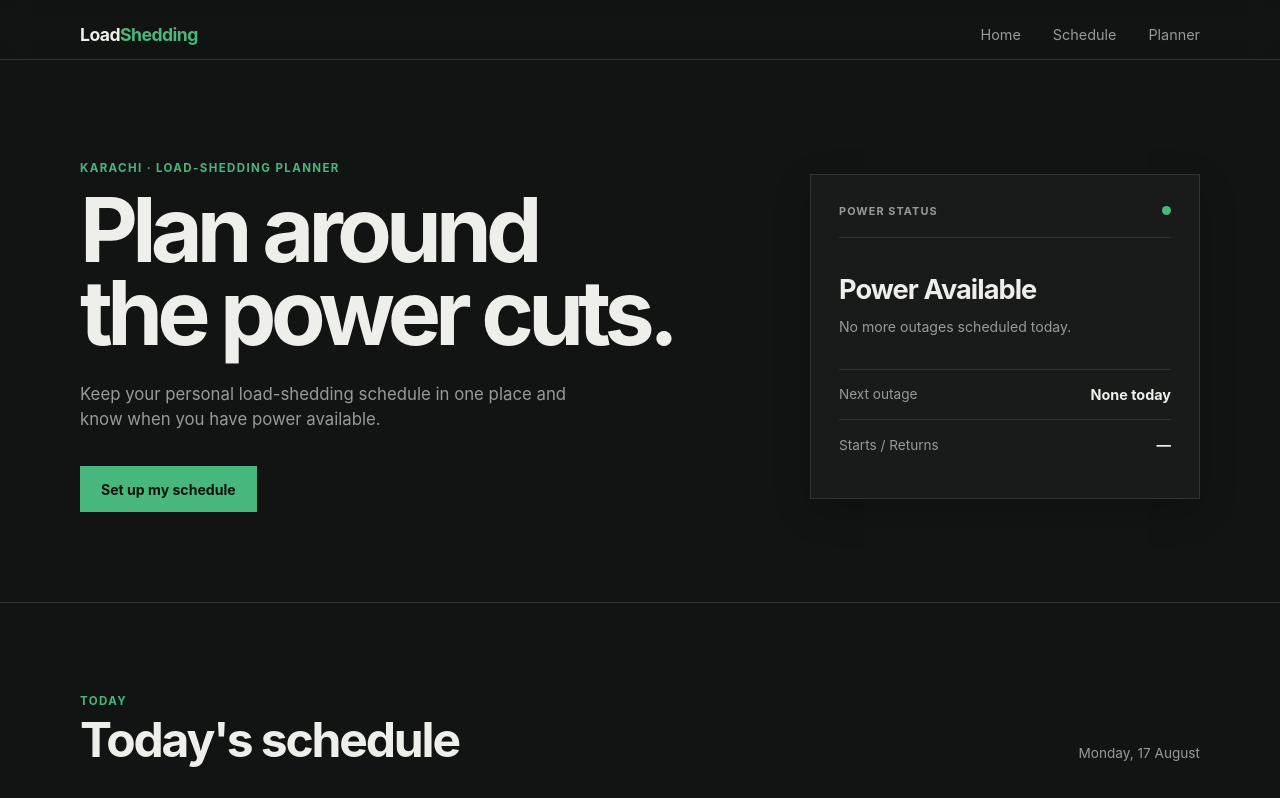
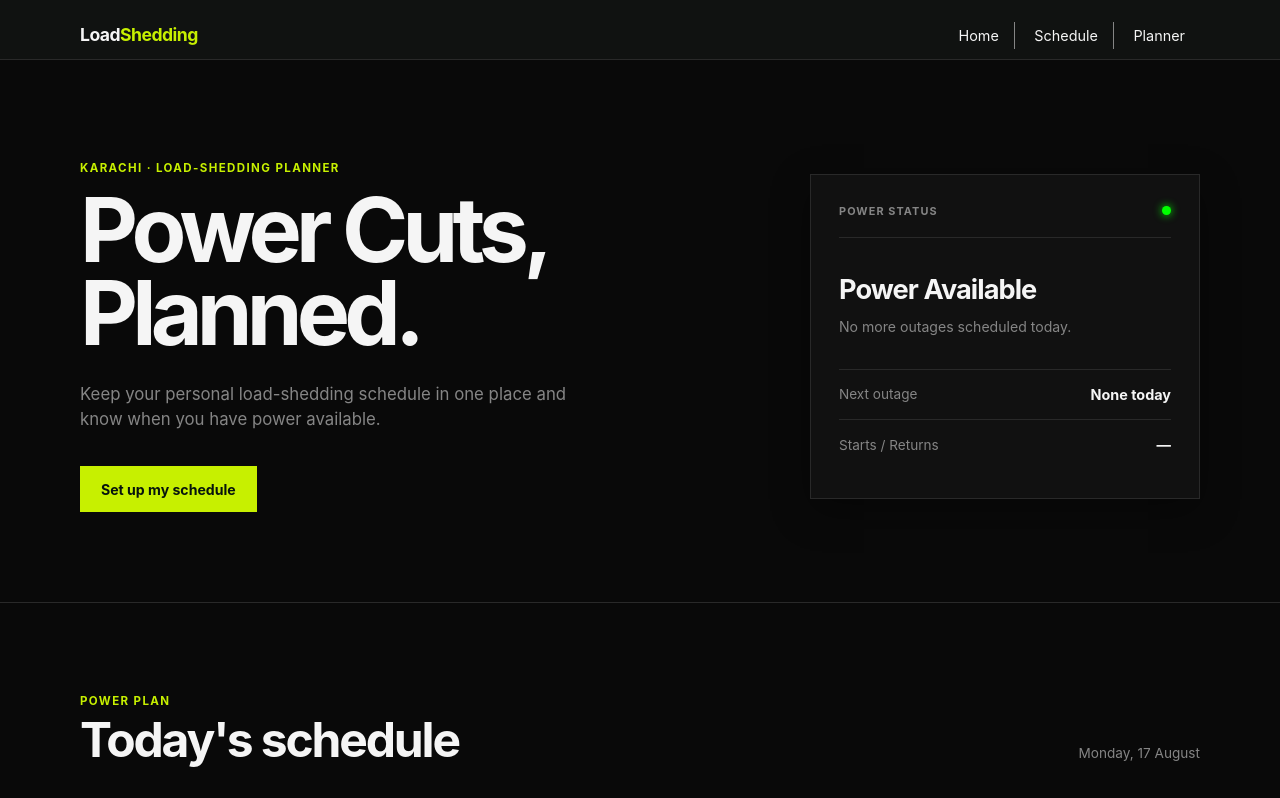
Before and after one commit to hadicodev/load-shedding-planner, a plain HTML site: page index.html in a window 1280 px wide. Shown: the top 798 px of the page. Drawn offline with Linux system fonts and the light colour scheme.

Commit message:
Change styling

```diff
--- a/index.html
+++ b/index.html
@@ -37,8 +37,8 @@
                         <p class="eyebrow">KARACHI · LOAD-SHEDDING PLANNER</p>
 
                         <h1>
-                            Plan around<br />
-                            the power cuts.
+                            Power Cuts,<br />
+                            Planned.
                         </h1>
 
                         <p class="hero-description">
@@ -82,7 +82,7 @@
                 <div class="container">
                     <div class="section-heading">
                         <div>
-                            <p class="eyebrow">TODAY</p>
+                            <p class="eyebrow">POWER PLAN</p>
                             <h2>Today's schedule</h2>
                         </div>
 
--- a/script.js
+++ b/script.js
@@ -284,7 +284,7 @@ function renderTodaySchedule() {
                 <strong>${formatTime(outage.end)}</strong>
             </span>
 
-            <span style="color: var(--red);">
+            <span style="color: var(--danger);">
                 No power
             </span>
         `;
@@ -324,10 +324,7 @@ function updatePowerStatus() {
     }
 
     if (start > currentMinutes) {
-            if (
-                !upcomingOutage ||
-                start < timeToMinutes(upcomingOutage.start)
-            ) {
+      if (!upcomingOutage || start < timeToMinutes(upcomingOutage.start)) {
         upcomingOutage = outage;
       }
     }
--- a/style.css
+++ b/style.css
@@ -1,17 +1,17 @@
 :root {
-    --bg: #121413;
-    --surface: #191b1a;
-    --surface-alt: #222523;
-    --text: #eeeeeb;
-    --muted: #969b97;
-    --border: #303431;
+  --bg: #090909;
+  --surface: #111111;
+  --surface-alt: #191919;
+  --text: #f5f5f5;
+  --muted: #858585;
+  --border: #292929;
 
-    --green: #48b77d;
-    --green-dark: #359565;
+  --accent: #c7f000;
+  --accent-dark: #a8ce00;
 
-    --red: #e26767;
+  --danger: #ff5f5f;
 
-    --shadow: 0 12px 35px rgba(0, 0, 0, 0.2);
+  --shadow: 0 12px 35px rgba(0, 0, 0, 0.35);
 }
 
 * {
@@ -95,25 +95,24 @@ a {
 }
 
 .logo span {
-    color: var(--green);
-}
-
-nav {
-    display: flex;
-    align-items: center;
-    gap: 2rem;
-    margin-left: auto;
+  color: var(--accent);
 }
 
 nav a {
-    color: var(--muted);
+  color: var(--text);
   font-size: 0.9rem;
+  border-right: 1px solid var(--muted);
+  padding: 5px 15px;
 
   transition: color 0.2s ease;
 }
 
+nav a:last-child {
+  border: none;
+}
+
 nav a:hover {
-    color: var(--text);
+  color: var(--accent);
 }
 
 .hamburger {
@@ -166,7 +165,7 @@ nav a:hover {
   }
 
   nav a:hover {
-        background-color: var(--green-dark);
+    background-color: var(--accent-dark);
   }
 
   nav.active {
@@ -215,7 +214,7 @@ nav a:hover {
 }
 
 .eyebrow {
-    color: var(--green);
+  color: var(--accent);
 
   font-size: 0.72rem;
   font-weight: 700;
@@ -238,8 +237,8 @@ nav a:hover {
   min-height: 46px;
   padding: 0 20px;
 
-    border: 1px solid var(--green);
-    background: var(--green);
+  border: 1px solid var(--accent);
+  background: var(--accent);
   color: #07140d;
 
   font-size: 0.88rem;
@@ -251,9 +250,8 @@ nav a:hover {
 }
 
 .primary-btn:hover {
-    background: var(--green-dark);
-    border-color: var(--green-dark);
-    color: #ffffff;
+  background: var(--accent-dark);
+  border-color: var(--accent-dark);
 
   transform: translateY(-1px);
 }
@@ -291,7 +289,8 @@ nav a:hover {
   width: 9px;
   height: 9px;
 
-    background: var(--green);
+  background: rgb(0, 255, 0);
+  box-shadow: 0 0 8px rgb(0, 255, 0);
   border-radius: 50%;
 }
 
@@ -478,7 +477,7 @@ select {
 
 input:focus,
 select:focus {
-    border-color: var(--green);
+  border-color: var(--accent);
 }
 
 /* =========================
@@ -518,7 +517,7 @@ select:focus {
 .add-outage {
   border: 0;
   background: transparent;
-    color: var(--green);
+  color: var(--accent);
 
   font-size: 0.78rem;
   font-weight: 700;
@@ -566,7 +565,7 @@ select:focus {
 }
 
 .delete-outage:hover {
-    color: var(--red);
+  color: var(--danger);
 }
 
 /* =========================
@@ -756,11 +755,12 @@ footer {
 ========================= */
 
 .power-off .status-dot {
-    background: var(--red);
+  background: var(--danger);
+  box-shadow: 0 0 8px var(--danger);
 }
 
 .power-off .status h2 {
-    color: var(--red);
+  color: var(--danger);
 }
 
 /* =========================
```
Lines whose indentation alone changed are shown as unchanged.
